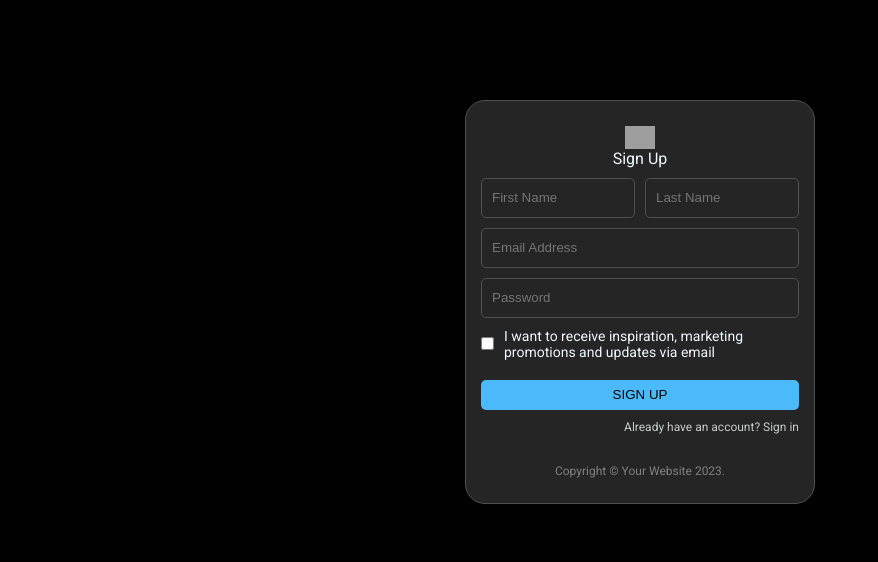
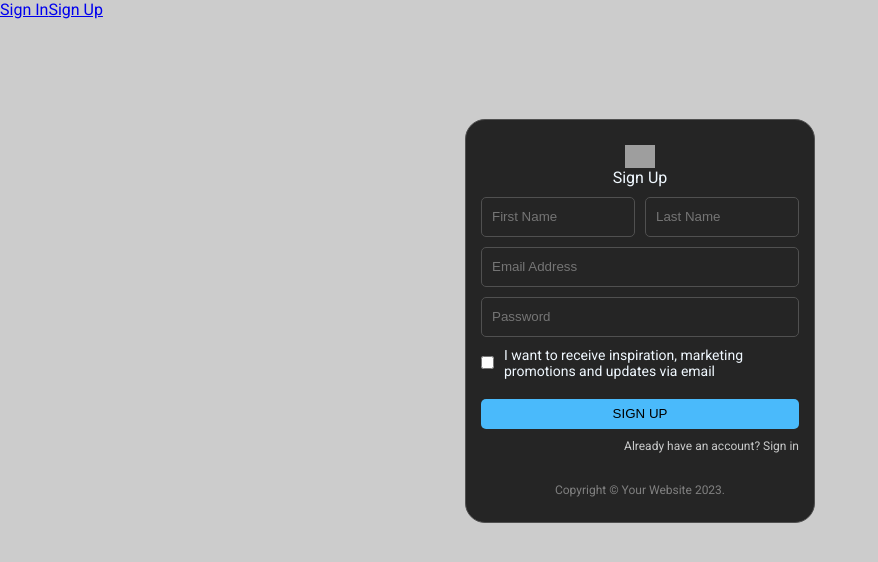
Before and after one commit to Sopetube/hw5, a React (Create React App) app: page /signup in a window 1280 px wide. Shown: the top 562 px of the page, without its empty margins (0-878 px from the left). Built offline with nearby package versions, Linux system fonts and the light colour scheme; grey boxes are pictures that could not be loaded; the HTML template or start-up script is replaced by a standard one.

Commit message:
bug fixed

```diff
--- a/package.json
+++ b/package.json
@@ -1,5 +1,5 @@
 {
-  "homepage": "https://sopetube.github.io/hw5/",
+  "homepage": "https://sopetube.github.io/hw5",
   "name": "hw5",
   "version": "0.1.0",
   "private": true,
--- a/src/App.css
+++ b/src/App.css
@@ -6,7 +6,7 @@
   padding: 0;
 }
 body{
-  background-color: rgb(1, 1, 1);
+  background-color: rgba(1, 1, 1, .2);
   font-family: 'Roboto', sans-serif;
 }
 h2{
--- a/src/App.js
+++ b/src/App.js
@@ -1,23 +1,32 @@
 import SignIn from './components/SignIn';
 import SignUp from './components/SignUp';
 import './App.css';
-import { Route, Routes, BrowserRouter
- } from "react-router-dom";
+import {
+  BrowserRouter,
+  Link,
+  Route,
+  Routes,
+} from "react-router-dom";
 
 
 function App() {
 
   return (
-    <>
-     <BrowserRouter>
-     <div className="login">
-       <Routes>
-         <Route path='/' element={<SignIn/>} />
-         <Route path='/signup' element={<SignUp/>} />
-       </Routes>
-     </div>
+    <BrowserRouter>
+      <div>
+        <nav>
+          <Link to='signin'>Sign In</Link>
+          <Link to='signup'>Sign Up</Link>
+        </nav>
+
+        <Routes>
+          <Route path='signin' element={<SignIn/>} />
+          <Route path='signup' element={<SignUp/>} />
+          <Route />
+        </Routes>
+
+      </div>
     </BrowserRouter>
-    </>
   );
 }
 
--- a/src/components/SignUp.jsx
+++ b/src/components/SignUp.jsx
@@ -87,7 +87,7 @@ const SignUp = () => {
                 </div>
                 <button>Sign up</button>
                 <div className={style.ctaline}>
-                    <Link to='/' >Already have an account? Sign in</Link>
+                    <Link to='/signin' >Already have an account? Sign in</Link>
                 </div>
                     <span className={style.copyright}>Copyright © Your Website 2023.</span>
         </div>
```
Also changed, not shown: 1 other file (tests, documents, lock files or other folders).
